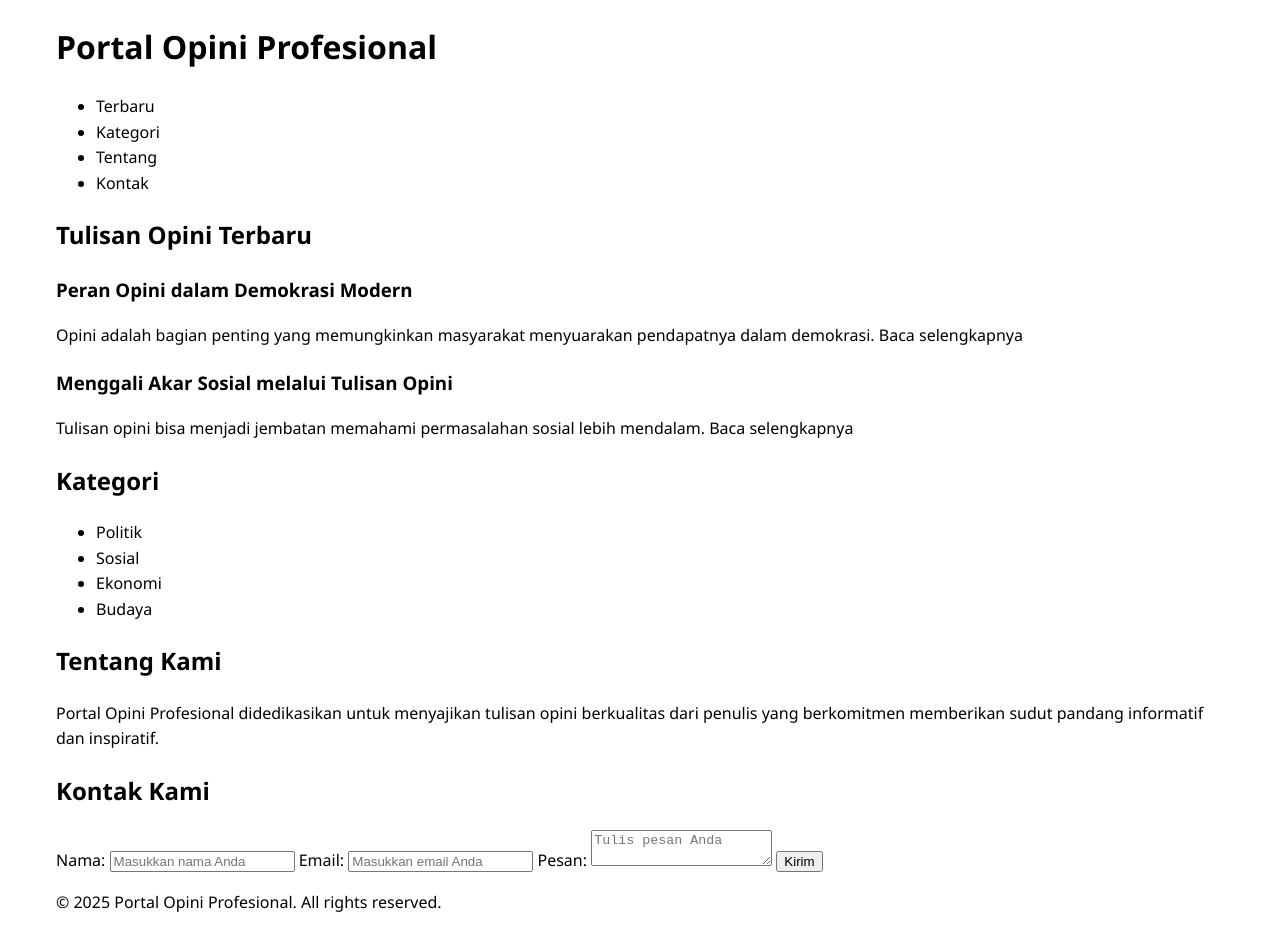
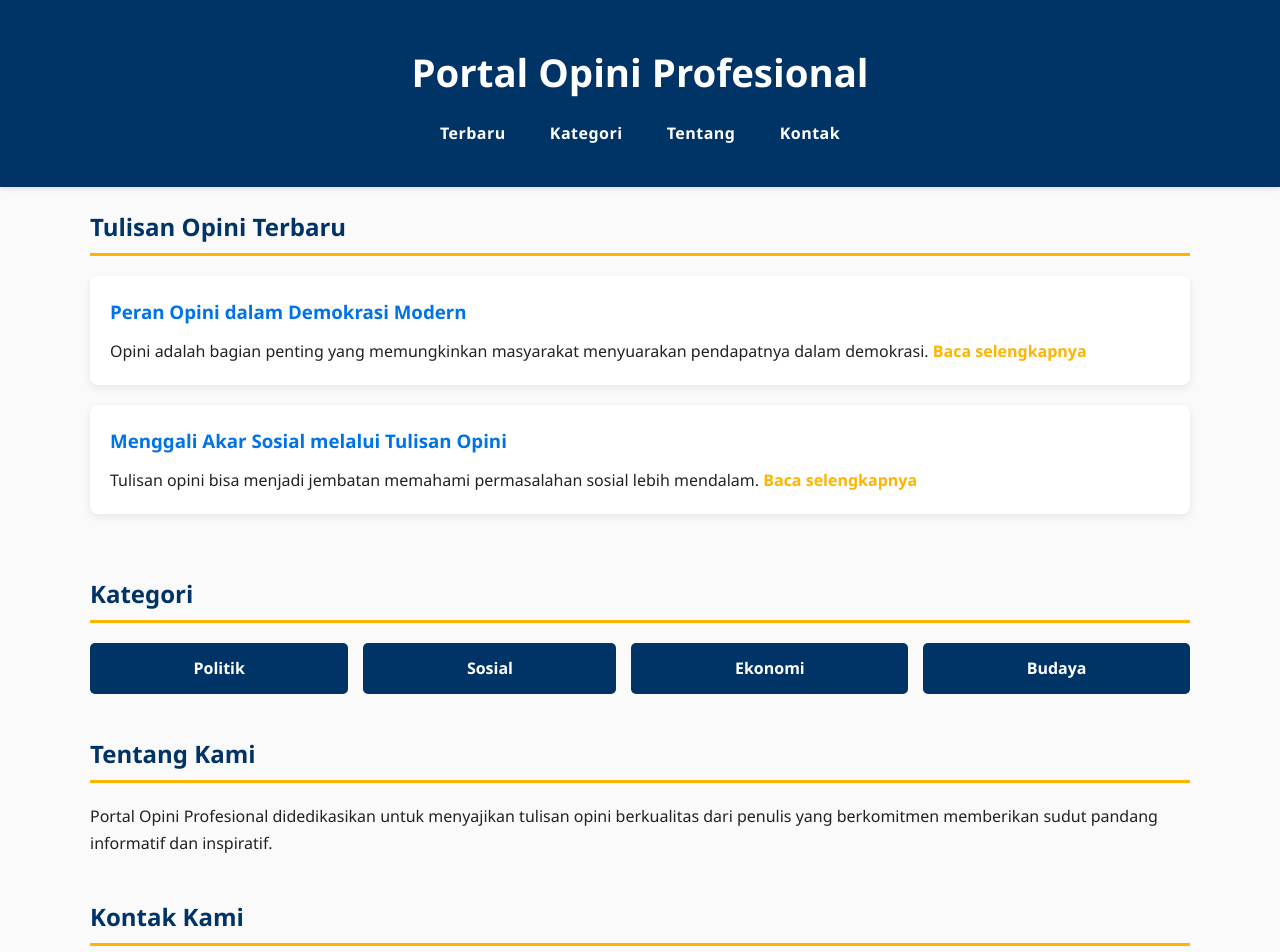
Before and after one commit to YayasanBelaBangsa/Portal-Peradaban, a plain HTML site: page index-final-optimized.html in a window 1280 px wide. Shown: the top 952 px of the page. Before the commit the page ends 931 px from the top, so only its background shows below. Drawn offline with Linux system fonts and the light colour scheme; a script that the page names is missing.

Commit message:
Update style.css

```diff
--- a/style.css
+++ b/style.css
@@ -1,233 +1,203 @@
-/* Reset dan base */
-*,
-*::before,
-*::after {
+/* Reset dan gaya dasar */
+* {
+  margin: 0;
+  padding: 0;
   box-sizing: border-box;
+  font-family: "Segoe UI", Tahoma, Geneva, Verdana, sans-serif;
+  scroll-behavior: smooth;
 }
 
 body {
-  font-family: 'Segoe UI', Tahoma, Geneva, Verdana, sans-serif;
-  line-height: 1.6;
-  margin: 0;
-  background-color: var(--color-cream-50);
-  color: var(--color-slate-900);
+  background-color: #fafafa;
+  color: #222;
+  line-height: 1.7;
+  font-size: 16px;
 }
 
-a {
-  color: var(--color-teal-600);
-  text-decoration: none;
+.container {
+  width: 90%;
+  max-width: 1100px;
+  margin: 0 auto;
+  padding: 20px 0;
 }
 
-a:hover,
-a:focus {
+header {
+  background-color: #003366;
+  color: #fff;
+  padding: 20px 0;
+  box-shadow: 0 2px 5px rgba(0, 0, 0, 0.1);
+}
+
+header h1 {
+  text-align: center;
+  font-size: 2.4rem;
+  font-weight: 700;
+}
+
+nav ul {
+  list-style: none;
+  text-align: center;
+  margin-top: 15px;
+  font-weight: 600;
+}
+
+nav ul li {
+  display: inline-block;
+  margin: 0 20px;
+}
+
+nav ul li a {
+  color: #fff;
+  text-decoration: none;
+  letter-spacing: 0.03em;
+  transition: color 0.3s ease;
+}
+
+nav ul li a:hover,
+nav ul li a:focus {
+  color: #ffb400;
   text-decoration: underline;
 }
 
-/* Container */
-.container {
-  max-width: 1200px;
-  margin: 0 auto;
-  padding: 0 1rem;
+h2 {
+  color: #003366;
+  font-weight: 700;
+  margin-bottom: 20px;
+  border-bottom: 3px solid #ffb400;
+  padding-bottom: 5px;
 }
 
-/* Header dan Navbar */
-.header {
-  background-color: var(--color-white);
-  border-bottom: 1px solid var(--color-gray-200);
-  position: sticky;
-  top: 0;
-  z-index: 1000;
+.post {
+  background: #fff;
+  padding: 20px;
+  margin-bottom: 20px;
+  border-radius: 8px;
+  box-shadow: 0 3px 8px rgba(0, 0, 0, 0.08);
+  transition: box-shadow 0.3s ease;
 }
 
-.navbar {
-  display: flex;
-  align-items: center;
-  justify-content: space-between;
-  padding: 0.5rem 0;
+.post:hover {
+  box-shadow: 0 5px 15px rgba(0, 0, 0, 0.15);
 }
 
-.logo {
-  display: flex;
-  align-items: center;
-  gap: 0.5rem;
+.post h3 {
+  margin-bottom: 10px;
+  font-weight: 700;
+  color: #0073e6;
 }
 
-.logo-img {
-  border-radius: 8px;
+.post p a {
+  color: #ffb400;
+  text-decoration: none;
+  font-weight: 600;
 }
 
-.logo-text h1 {
-  margin: 0;
-  font-size: 1.25rem;
+.post p a:hover,
+.post p a:focus {
+  text-decoration: underline;
 }
 
-.logo-text .tagline {
-  margin: 0;
-  font-size: 0.875rem;
-  color: var(--color-gray-400);
+.categories-list {
+  list-style: none;
+  padding-left: 0;
+  display: flex;
+  flex-wrap: wrap;
+  gap: 15px;
 }
 
-/* Hamburger Menu */
-.hamburger {
-  display: none;
-  flex-direction: column;
-  justify-content: space-between;
-  width: 25px;
-  height: 18px;
-  background: none;
-  border: none;
-  cursor: pointer;
-  padding: 0;
+.categories-list li {
+  background-color: #003366;
+  padding: 12px 20px;
+  border-radius: 5px;
+  flex-grow: 1;
+  text-align: center;
+  min-width: 120px;
 }
 
-.hamburger-line {
-  height: 3px;
-  background-color: var(--color-slate-900);
-  border-radius: 2px;
+.categories-list li a {
+  color: #fff;
+  font-weight: 700;
+  text-decoration: none;
+  display: block;
+  transition: background-color 0.3s ease;
 }
 
-/* Navigation Menu */
-.nav-menu {
-  list-style: none;
-  display: flex;
-  gap: 1.5rem;
-  margin: 0;
-  padding: 0;
+.categories-list li a:hover,
+.categories-list li a:focus {
+  background-color: #ffb400;
+  color: #003366;
 }
 
-.nav-link {
+form label {
+  display: block;
+  margin: 15px 0 7px;
   font-weight: 600;
-  cursor: pointer;
 }
 
-.nav-link.active,
-.nav-link:hover,
-.nav-link:focus {
-  color: var(--color-teal-600);
+form input[type="text"],
+form input[type="email"],
+form textarea {
+  width: 100%;
+  padding: 11px 15px;
+  border-radius: 5px;
+  border: 1.8px solid #ccc;
+  font-size: 1rem;
+  transition: border-color 0.3s ease;
+  resize: vertical;
 }
 
-/* Hero Section */
-.hero {
-  background-color: var(--color-teal-300);
-  color: var(--color-white);
-  padding: 4rem 1rem;
-  text-align: center;
+form input[type="text"]:focus,
+form input[type="email"]:focus,
+form textarea:focus {
+  border-color: #0073e6;
+  outline: none;
 }
 
-/* Artikel Grid */
-.articles-grid {
-  display: grid;
-  grid-template-columns: repeat(auto-fit, minmax(280px, 1fr));
-  gap: 1rem;
-  margin-top: 1rem;
+form textarea {
+  height: 130px;
 }
 
-/* Artikel Card */
-.article-card {
-  background-color: var(--color-white);
-  border-radius: 8px;
-  box-shadow: 0 2px 6px rgb(0 0 0 / 0.1);
-  overflow: hidden;
+form button {
+  margin-top: 20px;
+  padding: 12px 30px;
+  background-color: #ffb400;
+  border: none;
+  border-radius: 5px;
+  color: #003366;
+  font-weight: 700;
+  letter-spacing: 0.05em;
+  font-size: 1.1rem;
   cursor: pointer;
-  transition: transform 0.2s ease;
+  transition: background-color 0.3s ease;
 }
 
-.article-card:hover,
-.article-card:focus-within {
-  transform: translateY(-4px);
+form button:hover,
+form button:focus {
+  background-color: #e6a200;
 }
 
-.article-image {
-  width: 100%;
-  height: 160px;
-  object-fit: cover;
+footer {
+  background-color: #222;
+  color: #bbb;
+  text-align: center;
+  padding: 25px 0;
+  margin-top: 50px;
+  font-size: 0.9rem;
+  letter-spacing: 0.05em;
 }
 
-.article-body {
-  padding: 1rem;
-}
-
-.article-category {
-  font-weight: 700;
-  font-size: 0.75rem;
-  text-transform: uppercase;
-  letter-spacing: 0.05em;
-  color: var(--color-teal-600);
-}
-
-.article-title {
-  margin: 0.5rem 0;
-  font-size: 1.1rem;
-  color: var(--color-slate-900);
-}
-
-.article-excerpt {
-  font-size: 0.9rem;
-  color: var(--color-slate-700);
-}
-
-/* Back Button */
-.back-btn {
-  background-color: var(--color-teal-600);
-  color: var(--color-white);
-  border: none;
-  padding: 0.5rem 1rem;
-  border-radius: 4px;
-  cursor: pointer;
-  margin-bottom: 1rem;
-}
-
-/* Footer */
-.footer {
-  background-color: var(--color-slate-900);
-  color: var(--color-white);
-  padding: 2rem 1rem;
-}
-
-.footer a {
-  color: var(--color-teal-300);
-}
-
-.footer-section {
-  margin-bottom: 1rem;
-}
-
-/* Responsive */
+/* Responsif */
 @media (max-width: 768px) {
-  .nav-menu {
-    display: none;
-    flex-direction: column;
-    gap: 0;
+  nav ul li {
+    display: block;
+    margin: 10px 0;
   }
 
-  .nav-menu.active {
-    display: flex;
+  .categories-list {
+    flex-direction: column;
   }
 
-  .hamburger {
-    display: flex;
+  .categories-list li {
+    min-width: auto;
   }
 }
-
-/* Skip link */
-.skip-link {
-  position: absolute;
-  left: -9999px;
-  top: auto;
-  width: 1px;
-  height: 1px;
-  overflow: hidden;
-  z-index: 100;
-}
-
-.skip-link:focus,
-.skip-link:active {
-  position: static;
-  width: auto;
-  height: auto;
-  padding: 0.5rem;
-  background: var(--color-teal-600);
-  color: var(--color-white);
-  text-decoration: none;
-  border-radius: 4px;
-}
```
